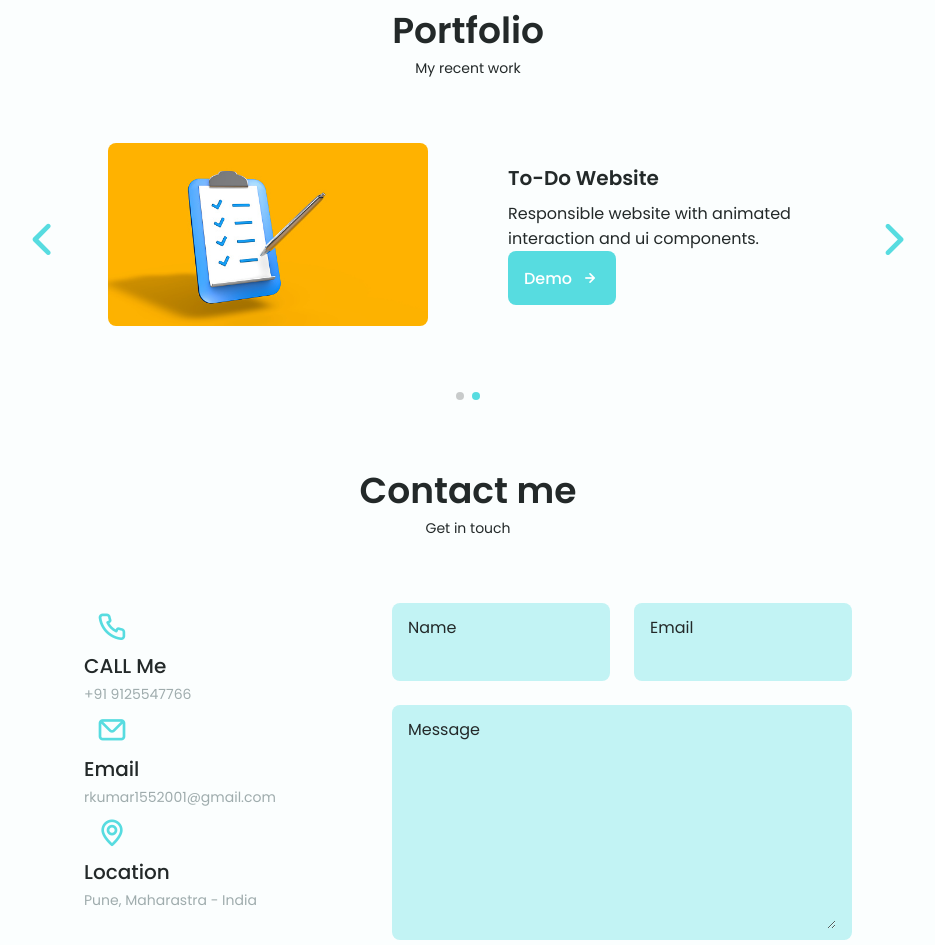
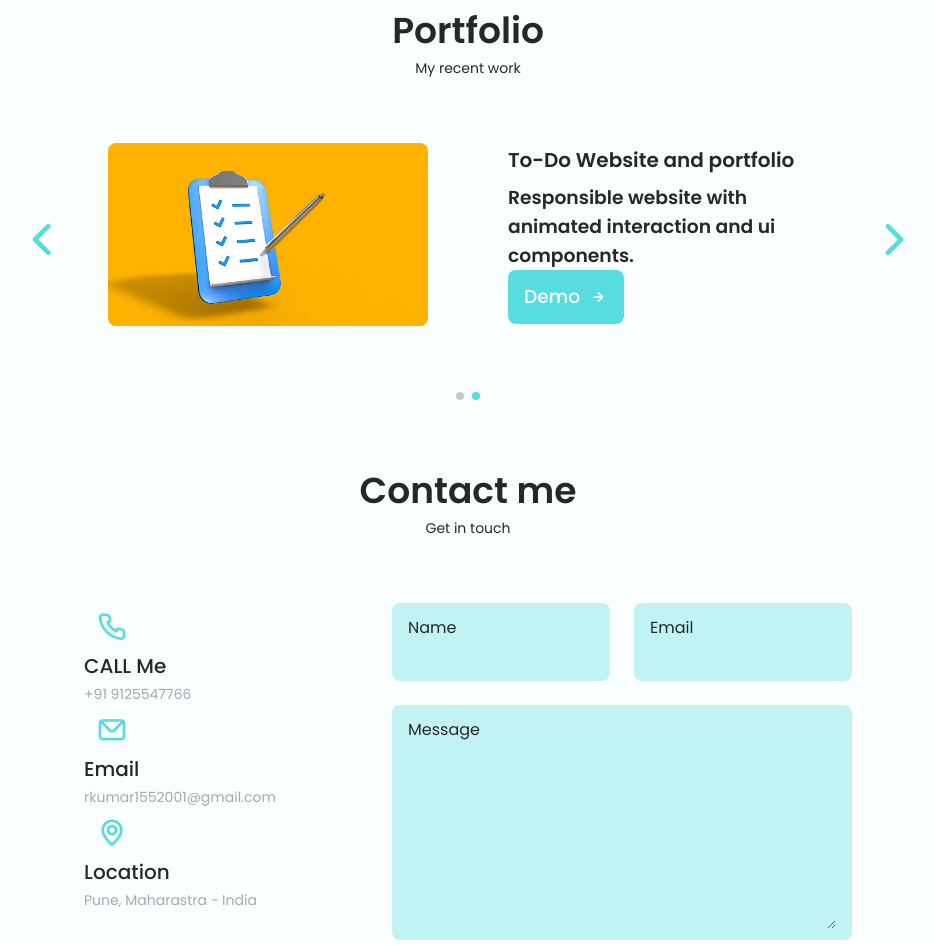
Before and after one commit to RAJESHCCS/Portfolio-dy, a plain HTML site: page index.html in a window 1280 px wide. Shown: the part 3818-4763 px from the top of the page, without its empty margins (172-1107 px from the left). Drawn offline with nearby package versions, Linux system fonts and the light colour scheme.

Commit message:
make changes in index.html file

```diff
--- a/index.html
+++ b/index.html
@@ -752,7 +752,7 @@
               <img src="assets/img/pf2.jpg" alt="" class="portfolio__img" />
 
               <div class="portfolio__data">
-                <h3 class="portfolio__title">To-Do Website</h3>
+                <h3 class="portfolio__title">To-Do Website and portfolio<h3>
                 <p class="portfolio__description">
                   Responsible website with animated interaction and ui
                   components.
```
